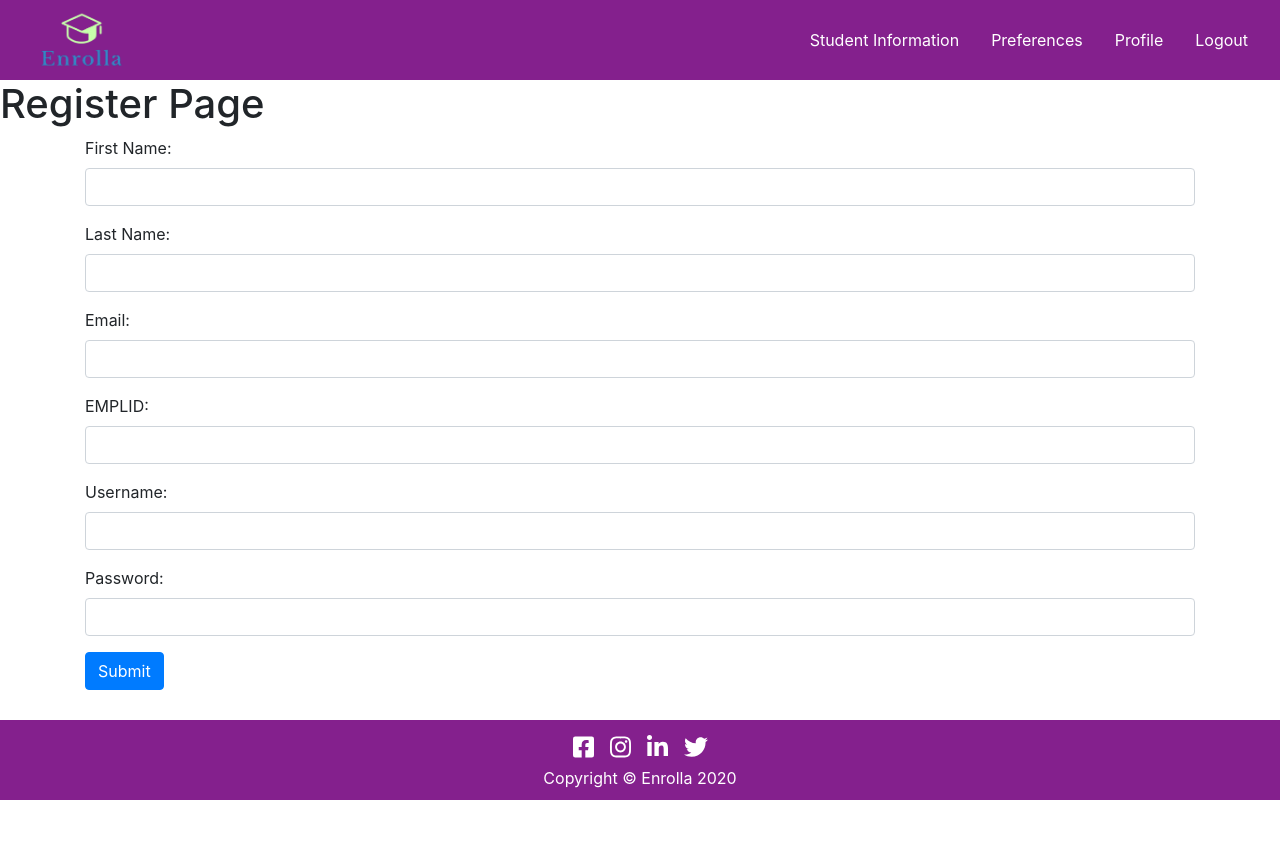
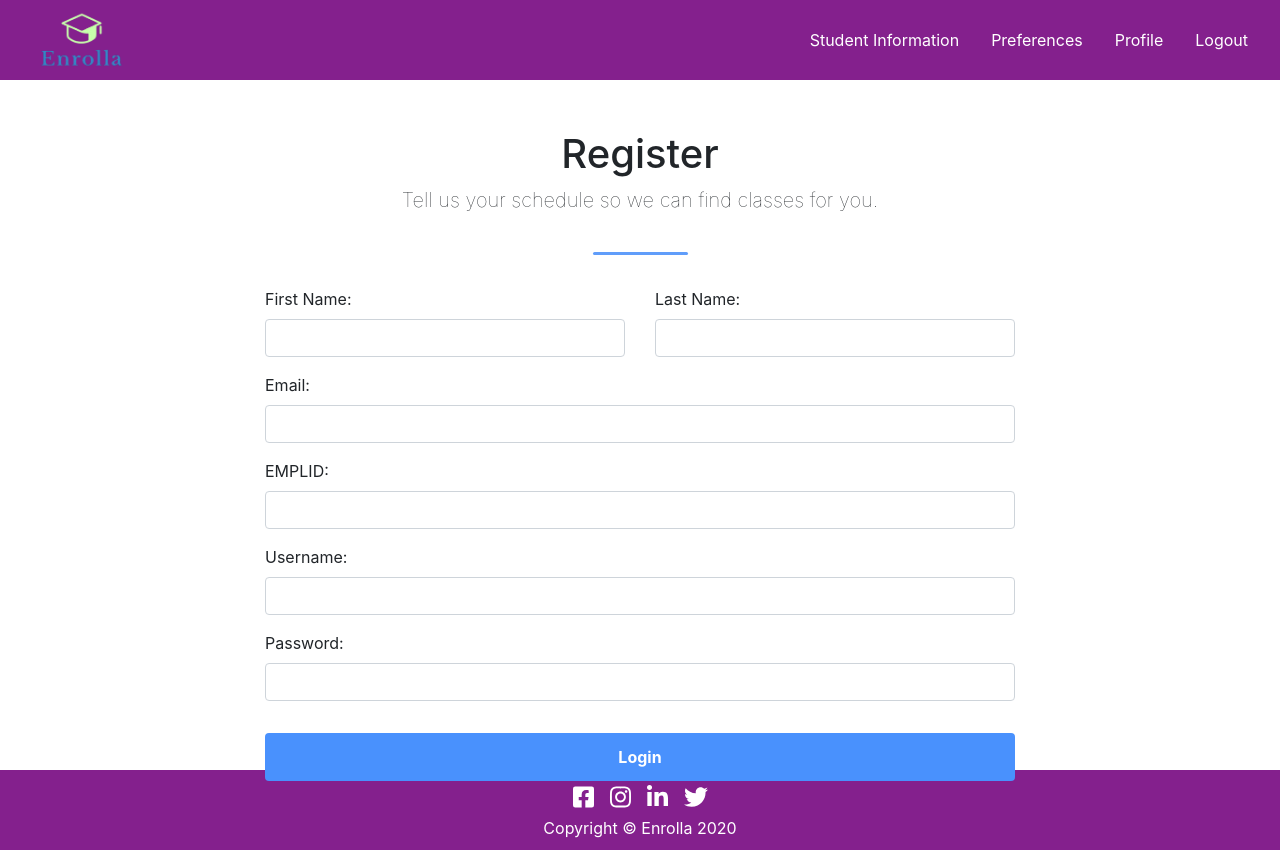
Before and after one commit to junh4533/enrolla, a React (Create React App) app in the folder Client/: page /register in a window 1280 px wide. Before the commit the page ends 800 px from the top, so only its background shows below. Built offline with nearby package versions, Linux system fonts and the light colour scheme.

Commit message:
adjust colors and wording

```diff
--- a/Client/src/App.scss
+++ b/Client/src/App.scss
@@ -4,10 +4,12 @@
     height: 80vh;
   }
   .main-button {
-    background: #609dfa !important;
+    background: #4991fd !important;
     font-weight: bold;
     color: white;
     height: 3rem;
+    width: 100%;
+    margin-top: 1rem;
   }
 
   /* ***********stop CODING HERE***********  */
--- a/Client/src/Pages/LoginPage/LoginPage.js
+++ b/Client/src/Pages/LoginPage/LoginPage.js
@@ -30,10 +30,10 @@ const LoginPage = () => {
   };
 
   return (
-    <div className="login-page main-content">
+    <div className="login-page main-content d-flex flex-column justify-content-center">
       {/* ***********START CODING HERE***********  */}
 
-      <div className="container containerlogin">
+      <div className="container containerlogin ">
         <h1 className="margin3 text-center">Login</h1>
         <div className="rectangle"></div>
         <form onSubmit={LoginQuery}>
@@ -61,30 +61,32 @@ const LoginPage = () => {
               required
             />
           </div>
-          <button type="submit" className="btn btn-primary">
-            Submit
+          <button type="submit" className="btn main-button">
+            Login
           </button>
         </form>
         {authenticated == false && (
-          <p className="text-danger">Incorrect Username or Password</p>
+          <p className="text-danger text-center mt-1">
+            Incorrect Username or Password
+          </p>
         )}
-      </div>
-
+        <div className="container-fluid">
           <div className="row text-center">
-        <div className="extras">
+            <div className="col">
               <p className="colorlinks" href="#">
                 Create an Account
               </p>
             </div>
-
-        <div className="extras">
+            <div className="col">
               <p className="colorlinks">Recover an Account</p>
             </div>
-
-        <div className="extras">
+            <div className="col">
               <p className="colorlinks">Login with Google</p>
             </div>
           </div>
+        </div>
+      </div>
+
       {/* ***********stop CODING HERE***********  */}
     </div>
   );
--- a/Client/src/Pages/LoginPage/LoginPage.scss
+++ b/Client/src/Pages/LoginPage/LoginPage.scss
@@ -1,14 +1,10 @@
 .login-page {
   .containerlogin {
     border-radius: 10px;
-    border: 1.5px solid #2e2e2e;
+    border: 1.5px solid #c4c4c4;
     padding: 25px;
-    margin-bottom: 70px;
-    // margin-top: 10px;
-    margin-left: 35%;
-    width: 450px;
-    height: 480px;
-    box-shadow: 5px 10px 10px 1px #cfcfcf;
+    max-width: 600px;
+    box-shadow: 3px 3px 3px 1px #cfcfcf;
   }
 
   .margin3 {
@@ -31,15 +27,16 @@
     clear: left;
   }
 
-  .row {
-    width: 750px;
-    margin-left: 376px;
-    margin-bottom: 60px;
-  }
+  // .row {
+  //   width: 750px;
+  //   margin-left: 376px;
+  //   margin-bottom: 60px;
+  // }
 
   .colorlinks {
     font-size: 16px;
-    background-color: #ffffff;
+    // background-color: #ffffff;
     font-weight: normal;
+    color: #609dfa;
   }
 }
--- a/Client/src/Pages/Preferences/Preferences.js
+++ b/Client/src/Pages/Preferences/Preferences.js
@@ -51,7 +51,7 @@ const Preferences = () => {
     return (
       <div className="col">
         <h5>{props.day}</h5>
-        <div className="form-group">
+        <div className="form-group mt-4">
           <label>From:</label>
           <input
             className="form-control"
@@ -60,7 +60,7 @@ const Preferences = () => {
             defaultValue={props.state.start}
           />
         </div>
-        <div className="form-group">
+        <div className="form-group mb-3">
           <label>To:</label>
           <input
             className="form-control"
@@ -69,7 +69,7 @@ const Preferences = () => {
             defaultValue={props.state.end}
           />
         </div>
-        Excluding
+        <b>Exclude</b>
         <div className="form-group">
           <label>From:</label>
           <input
@@ -332,7 +332,7 @@ const Preferences = () => {
             </div>
           </div>
 
-          <button type="submit" className="btn main-button w-100 mt-3">
+          <button type="submit" className="btn main-button">
             Next
           </button>
         </form>
--- a/Client/src/Pages/Preferences/Preferences.scss
+++ b/Client/src/Pages/Preferences/Preferences.scss
@@ -14,7 +14,7 @@
   .rectangle {
     height: 3px;
     width: 95px;
-    background-color: #d2a5e5;
+    background-color: #609dfa;
     border-radius: 75px;
     margin: 0 auto;
     margin-bottom: 10px;
--- a/Client/src/Pages/ProfilePage/ProfilePage.js
+++ b/Client/src/Pages/ProfilePage/ProfilePage.js
@@ -178,7 +178,7 @@ const ProfilePage = () => {
                   </div>
                   <button
                     type="button"
-                    className="btn main-button mt-3 w-100"
+                    className="btn main-button"
                     onClick={generateSchedule}
                   >
                     Find Classes
--- a/Client/src/Pages/RegisterPage/RegisterPage.js
+++ b/Client/src/Pages/RegisterPage/RegisterPage.js
@@ -10,7 +10,8 @@ const RegisterPage = () => {
   const [email, setEmail] = useState("");
   const [emplid, setEmplid] = useState("");
 
-  const RegisterQuery = () => {
+  const RegisterQuery = (e) => {
+    e.preventDefault();
     Axios.post("http://localhost:3001/api/query/registration", {
       username: username,
       password: password,
@@ -30,8 +31,15 @@ const RegisterPage = () => {
   return (
     <div className="register-page main-content">
       {/* ***********START CODING HERE***********  */}
-      <h1>Register Page</h1>
+      <h1 className="margin4h1 text-center">Register</h1>
+      <h5 className="margin4h5 text-center">
+        Tell us your schedule so we can find classes for you.
+      </h5>
+      <div className="rectangle"></div>
       <div className="container">
+        <form onSubmit={RegisterQuery}>
+          <div class="row">
+            <div class="col">
               <div className="form-group">
                 <label>First Name:</label>
                 <input
@@ -44,6 +52,8 @@ const RegisterPage = () => {
                   }}
                 />
               </div>
+            </div>
+            <div class="col">
               <div className="form-group">
                 <label>Last Name:</label>
                 <input
@@ -55,6 +65,8 @@ const RegisterPage = () => {
                     setLName(e.target.value);
                   }}
                 />
+              </div>
+            </div>
           </div>
           <div className="form-group">
             <label>Email:</label>
@@ -104,13 +116,10 @@ const RegisterPage = () => {
               }}
             />
           </div>
-        <button
-          type="submit"
-          className="btn btn-primary"
-          onClick={RegisterQuery}
-        >
-          Submit
+          <button type="submit" className="btn main-button">
+            Login
           </button>
+        </form>
       </div>
       {/* ***********stop CODING HERE***********  */}
     </div>
--- a/Client/src/Pages/RegisterPage/RegisterPage.scss
+++ b/Client/src/Pages/RegisterPage/RegisterPage.scss
@@ -0,0 +1,25 @@
+.register-page {
+  form {
+    max-width: 750px;
+    margin: 2rem auto;
+  }
+  .rectangle {
+    height: 3px;
+    width: 95px;
+    background-color: #609dfa;
+    border-radius: 75px;
+    margin: 0 auto;
+    margin-bottom: 10px;
+    margin-top: 40px;
+  }
+
+  .margin4h1 {
+    margin-top: 50px;
+    margin-bottom: 10px;
+  }
+
+  .margin4h5 {
+    margin-bottom: 20px;
+    font-weight: lighter;
+  }
+}
--- a/Client/src/Pages/StudentInfoPage/StudentInfoPage.js
+++ b/Client/src/Pages/StudentInfoPage/StudentInfoPage.js
@@ -123,7 +123,7 @@ const StudentInfoPage = () => {
               })}
             </select>
           </div>
-          <button type="submit" className="btn main-button w-100 mt-3">
+          <button type="submit" className="btn main-button">
             Next
           </button>
         </form>
--- a/Client/src/Pages/StudentInfoPage/StudentInfoPage.scss
+++ b/Client/src/Pages/StudentInfoPage/StudentInfoPage.scss
@@ -4,7 +4,7 @@
   .rectangle {
     height: 3px;
     width: 95px;
-    background-color: #d2a5e5;
+    background-color: #609dfa;
     border-radius: 75px;
     margin: 0 auto;
     margin-bottom: 10px;
```
Lines whose indentation alone changed are shown as unchanged.
